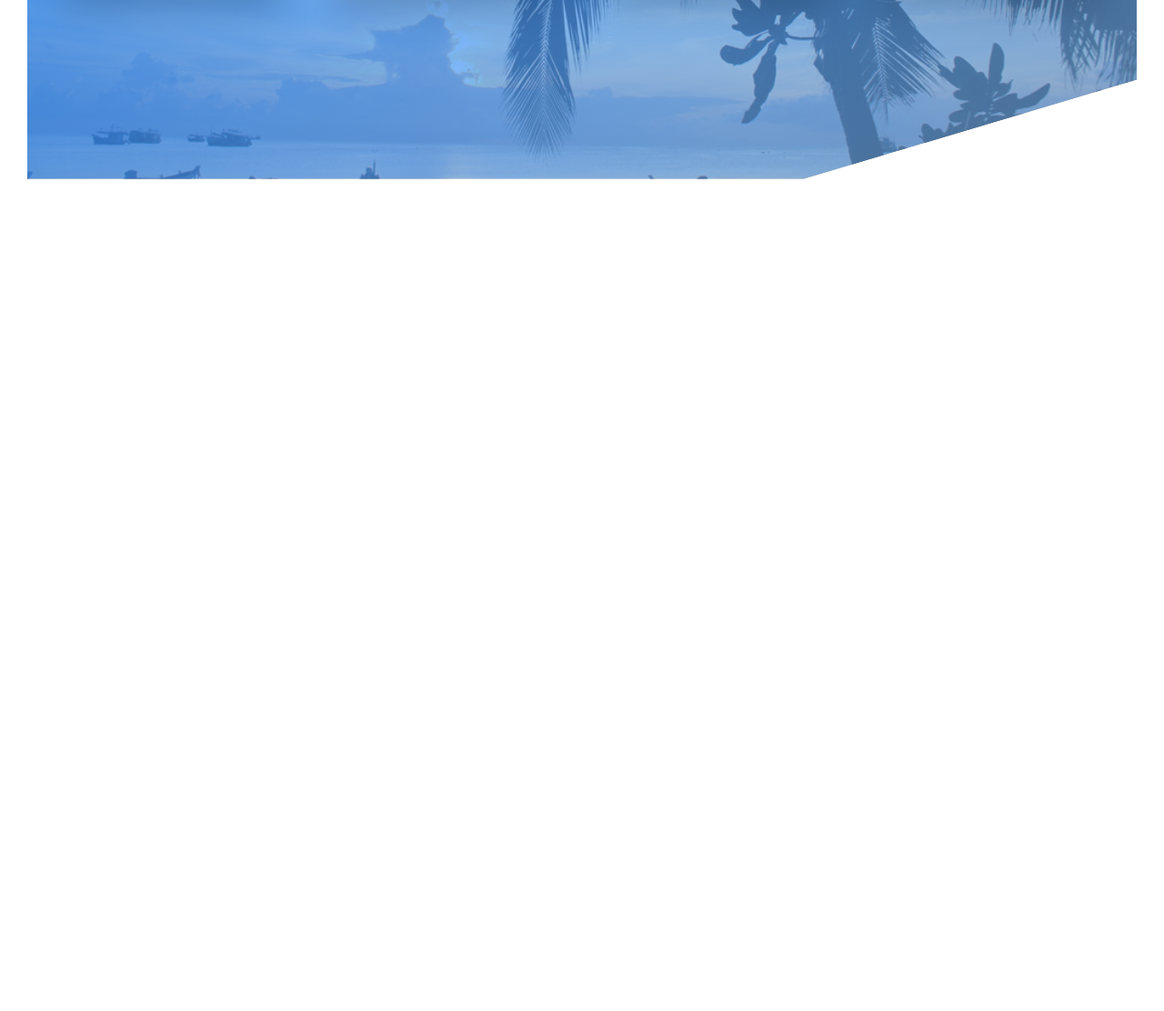
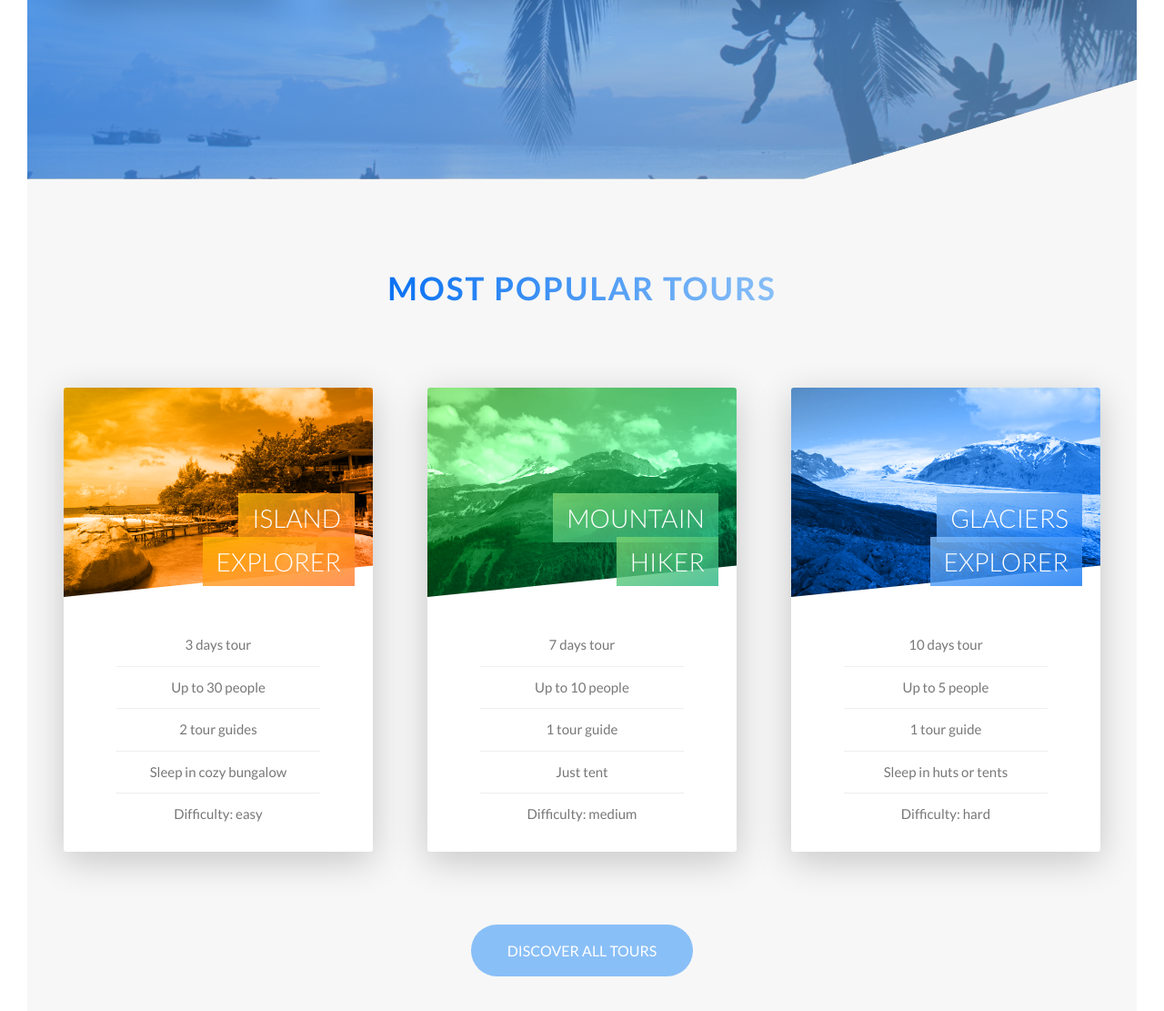
Before and after one commit to arozanski/travels, a website built with webpack: page src/index.html in a window 1280 px wide. Shown: the part 1927-3038 px from the top of the page at 91% size. Before the commit the page ends 2154 px from the top, so only its background shows below. Built offline with nearby package versions, Linux system fonts and the light colour scheme.

Commit message:
add tours section

```diff
--- a/src/index.html
+++ b/src/index.html
@@ -90,6 +90,117 @@
         </div>
       </div>
     </section>
+
+    <section class="section-tours">
+      <div class="u-center-text">
+        <h2 class="heading-secondary u-margin-bottom-big">
+          Most popular tours
+        </h2>
+      </div>
+
+      <div class="row">
+        <div class="col-1-of-3">
+          <div class="card">
+            <div class="card__side card__side--front">
+              <div class="card__picture card__picture--1">
+                &nbsp;
+              </div>
+              <h4 class="card__heading">
+                <span class="card__heading-span card__heading-span--1">
+                  Island Explorer
+                </span>
+              </h4>
+              <div class="card__details">
+                <ul>
+                  <li>3 days tour</li>
+                  <li>Up to 30 people</li>
+                  <li>2 tour guides</li>
+                  <li>Sleep in cozy bungalow</li>
+                  <li>Difficulty: easy</li>
+                </ul>
+              </div>
+            </div>
+            <div class="card__side card__side--back card__side--back-1">
+              <div class="card__cta">
+                <div class="card__price-box">
+                  <p class="card__price-only">Only</p>
+                  <p class="card__price-value">&pound;300</p>
+                </div>
+                <a href="#" class="btn btn--white">Book now!</a>
+              </div>
+            </div>
+          </div>
+        </div>
+        <div class="col-1-of-3">
+          <div class="card">
+            <div class="card__side card__side--front">
+              <div class="card__picture card__picture--2">
+                &nbsp;
+              </div>
+              <h4 class="card__heading">
+                <span class="card__heading-span card__heading-span--2">
+                  Mountain hiker
+                </span>
+              </h4>
+              <div class="card__details">
+                <ul>
+                  <li>7 days tour</li>
+                  <li>Up to 10 people</li>
+                  <li>1 tour guide</li>
+                  <li>Just tent</li>
+                  <li>Difficulty: medium</li>
+                </ul>
+              </div>
+            </div>
+            <div class="card__side card__side--back card__side--back-2">
+              <div class="card__cta">
+                <div class="card__price-box">
+                  <p class="card__price-only">Only</p>
+                  <p class="card__price-value">&pound;500</p>
+                </div>
+                <a href="#" class="btn btn--white">Book now!</a>
+              </div>
+            </div>
+          </div>
+        </div>
+        <div class="col-1-of-3">
+          <div class="card">
+            <div class="card__side card__side--front">
+              <div class="card__picture card__picture--3">
+                &nbsp;
+              </div>
+              <h4 class="card__heading">
+                <span class="card__heading-span card__heading-span--3">
+                  Glaciers Explorer
+                </span>
+              </h4>
+              <div class="card__details">
+                <ul>
+                  <li>10 days tour</li>
+                  <li>Up to 5 people</li>
+                  <li>1 tour guide</li>
+                  <li>Sleep in huts or tents</li>
+                  <li>Difficulty: hard</li>
+                </ul>
+              </div>
+            </div>
+            <div class="card__side card__side--back card__side--back-3">
+              <div class="card__cta">
+                <div class="card__price-box">
+                  <p class="card__price-only">Only</p>
+                  <p class="card__price-value">&pound;700</p>
+                </div>
+                <a href="#" class="btn btn--white">Book now!</a>
+              </div>
+            </div>
+          </div>
+        </div>
+      </div>
+
+      <div class="u-center-text u-margin-top-big">
+        <a href="#" class="btn btn--blue">Discover all tours</a>
+      </div>
+    </section>
   </main>
 </body>
 </html>
--- a/src/main.scss
+++ b/src/main.scss
@@ -12,6 +12,7 @@
 @import 'styles/components/button';
 @import 'styles/components/composition';
 @import 'styles/components/feature-box';
+@import 'styles/components/card';
 
 @import 'styles/layout/header';
 @import 'styles/layout/grid';
--- a/src/styles/abstracts/_variables.scss
+++ b/src/styles/abstracts/_variables.scss
@@ -5,6 +5,11 @@ $black: #000;
 $color-primary-light: #89bff7;
 $color-primary-dark: #0a72f3;
 $color-grey-light-1: #f7f7f7;
+$color-grey-light-2: #eee;
+$color-orange-light: #ffb900;
+$color-orange-dark: #ff7730;
+$color-green-light: #7ed56f;
+$color-green-dark: #28b485;
 
 /* Font */
 $default-font-size: 1.6rem;
--- a/src/styles/base/_utilities.scss
+++ b/src/styles/base/_utilities.scss
@@ -8,3 +8,7 @@
 .u-margin-bottom-small {
   margin-bottom: 1.5rem;
 }
+
+.u-margin-top-big {
+  margin-top: 8rem;
+}
--- a/src/styles/components/_button.scss
+++ b/src/styles/components/_button.scss
@@ -6,7 +6,7 @@
     padding: 1.5rem 4rem;
     display: inline-block;
     border-radius: 5rem;
-    transition: all .2s;
+    transition: all .4s;
     position: relative;
   }
 
@@ -34,6 +34,15 @@
     }
   }
 
+  &--blue {
+    background-color: $color-primary-light;
+    color: $white;
+
+    &::after {
+      background-color: $color-primary-light;
+    }
+  }
+
   &::after {
     content: '';
     display: inline-block;
@@ -44,7 +53,7 @@
     top: 0;
     left: 0;
     z-index: -1;
-    transition: all .5s;
+    transition: all .4s;
   }
 
   &-animated {
--- /dev/null
+++ b/src/styles/components/_card.scss
@@ -0,0 +1,146 @@
+.card {
+  perspective: 150rem;
+  -moz-perspective: 150rem;
+  position: relative;
+  height: 51rem;
+
+  &__side {
+    transition: all 1s ease;
+    height: 51rem;
+    width: 100%;
+    position: absolute;
+    top: 0;
+    left: 0;
+    backface-visibility: hidden;
+    border-radius: 3px;
+    overflow: hidden;
+    box-shadow: 0 1rem 4rem rgba($black, 0.2);
+
+    &--front {
+      background-color: $white;
+    }
+
+    &--back {
+      background-color: orangered;
+      transform: rotateY(180deg);
+
+      &-1 {
+        background-image: linear-gradient(to left top, $color-orange-dark, $color-orange-light);
+      }
+
+      &-2 {
+        background-image: linear-gradient(to left top, $color-green-dark, $color-green-light);
+      }
+
+      &-3 {
+        background-image: linear-gradient(to left top, $color-primary-dark, $color-primary-light);
+      }
+    }
+  }
+
+  &:hover &__side--front {
+    transform: rotateY(-180deg);
+  }
+
+  &:hover &__side--back {
+    transform: rotateY(0);
+  }
+
+  &__picture {
+    background-size: cover;
+    height: 23rem;
+    background-blend-mode: color;
+    -webkit-clip-path: polygon(0 0, 100% 0, 100% 85%, 0 100%);
+    clip-path: polygon(0 0, 100% 0, 100% 85%, 0 100%);
+
+    &--1 {
+      background-image: linear-gradient(to left top, $color-orange-dark, $color-orange-light),
+                        url('images/thailand-1.jpg');
+    }
+
+    &--2 {
+      background-image: linear-gradient(to left top, $color-green-dark, $color-green-light),
+                        url('images/switzerland-2.jpg');
+    }
+
+    &--3 {
+      background-image: linear-gradient(to left top, $color-primary-dark, $color-primary-light),
+                        url('images/iceland-3.jpg');
+    }
+  }
+
+  &__heading {
+    font-size: 2.8rem;
+    font-weight: 300;
+    text-transform: uppercase;
+    text-align: right;
+    color: $white;
+    position: absolute;
+    top: 12rem;
+    right: 2rem;
+    width: 60%;
+  }
+
+  &__heading-span {
+    padding: 1rem 1.5rem;
+    -webkit-box-decoration-break: clone;
+    box-decoration-break: clone;
+
+    &--1 {
+      background-image: linear-gradient(to left top, rgba($color-orange-dark, .8), rgba($color-orange-light, .8));
+    }
+
+    &--2 {
+      background-image: linear-gradient(to left top, rgba($color-green-dark, .8), rgba($color-green-light, .8));
+    }
+
+    &--3 {
+      background-image: linear-gradient(to left top, rgba($color-primary-dark, .8), rgba($color-primary-light, .8));
+    }
+  }
+
+  &__details {
+    padding: 3rem;
+
+    ul {
+      list-style: none;
+      width: 80%;
+      margin: 0 auto;
+
+      li {
+        text-align: center;
+        font-size: 1.5rem;
+        padding: 1rem;
+
+        &:not(:last-child) {
+          border-bottom: 1px solid $color-grey-light-2;
+        }
+      }
+    }
+  }
+
+  &__cta {
+    position: absolute;
+    top: 50%;
+    left: 50%;
+    width: 90%;
+    transform: translate(-50%, -50%);
+    text-align: center;
+  }
+
+  &__price-box {
+    text-align: center;
+    margin-bottom: 8rem;
+    color: $white;
+  }
+
+  &__price-only {
+    font-size: 1.2rem;
+    text-transform: uppercase;
+  }
+
+  &__price-value {
+    font-size: 6rem;
+    font-weight: 100;
+  }
+}
--- a/src/styles/layout/_header.scss
+++ b/src/styles/layout/_header.scss
@@ -4,6 +4,7 @@
                     url('images/thailand-4.jpg');
   background-size: cover;
   background-position: bottom;
+  -webkit-clip-path: polygon(0 0, 70% 0, 100% 20vh, 100% 100%, 30% 100%, 0% 80vh);
   clip-path: polygon(0 0, 70% 0, 100% 20vh, 100% 100%, 30% 100%, 0% 80vh);
   position: relative;
 
--- a/src/styles/pages/_home.scss
+++ b/src/styles/pages/_home.scss
@@ -12,3 +12,9 @@
   clip-path: polygon(0 15vh, 30% 0, 100% 0, 100% 85%, 70% 100%, 0% 100%);
   margin-top: -20vh;
 }
+
+.section-tours {
+  background: $color-grey-light-1;
+  padding: 25rem 0 10rem 0;
+  margin-top: -20vh;
+}
```
